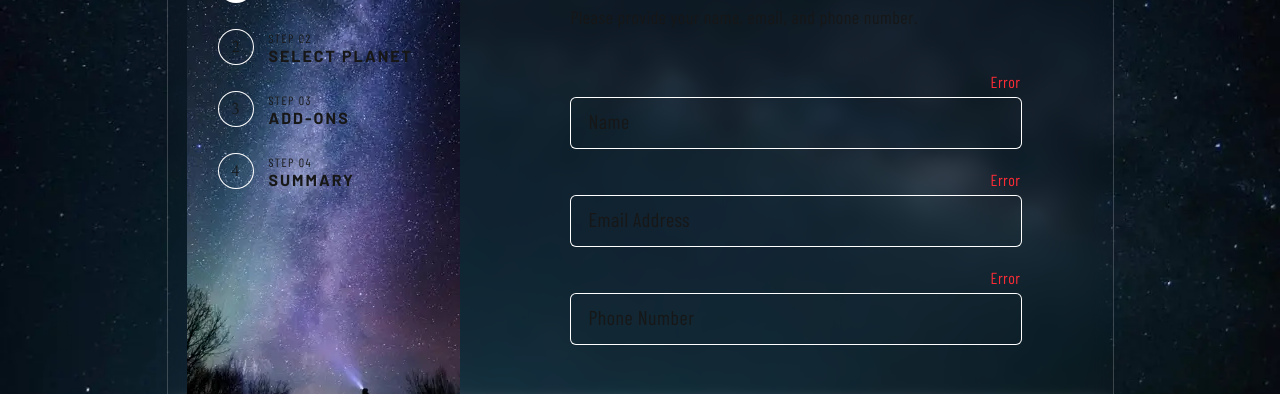
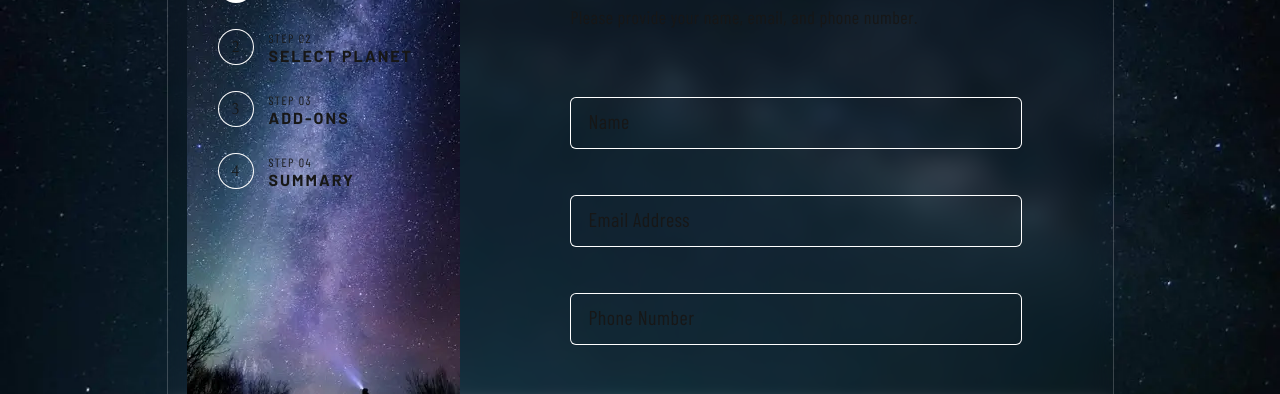
Before and after one commit to ozematt/Space-tourism_Next.js, a Next.js app: page /reserve/step01 in a window 1280 px wide. Shown: the part 390-784 px from the top of the page. Built offline with nearby package versions, Linux system fonts and the light colour scheme.

Commit message:
added schema

```diff
--- a/package.json
+++ b/package.json
@@ -12,7 +12,8 @@
     "framer-motion": "^12.5.0",
     "next": "15.2.2",
     "react": "^19.0.0",
-    "react-dom": "^19.0.0"
+    "react-dom": "^19.0.0",
+    "zod": "^3.24.2"
   },
   "devDependencies": {
     "@eslint/eslintrc": "^3",
--- /dev/null
+++ b/src/actions/action.ts
@@ -0,0 +1,42 @@
+"use server";
+
+import { State } from "@/components/Reservation";
+import { stepOneSchema } from "@/lib/schema";
+import { z } from "zod";
+
+export const formSubmit = async (
+  prevState: State,
+  formData: FormData,
+): Promise<State> => {
+  const step = formData.get("step")?.toString(); //
+
+  try {
+    if (step === "step01") {
+      const data = stepOneSchema.parse({
+        name: formData.get("name"),
+        email: formData.get("email"),
+        phone: formData.get("phone"),
+      });
+      return { name: data.name, email: data.email, phone: data.phone };
+    }
+    return {};
+    // if (step === "step02") {
+    //   return {
+    //     name: prevState?.name,
+    //     email: prevState?.email,
+    //     phone: prevState?.phone,
+    //   };
+    // }
+
+    // if (step === "step03") {
+    //   return {};
+    // }
+  } catch (error) {
+    if (error instanceof z.ZodError) {
+      const errors = error.flatten().fieldErrors;
+      return errors;
+    }
+
+    return { errors: { general: "Wystąpił nieoczekiwany błąd." } };
+  }
+};
--- /dev/null
+++ b/src/components/FormStepOne.tsx
@@ -0,0 +1,18 @@
+import { InputTextField } from ".";
+
+type FormStepOneProps = {
+  defaultValues?: string;
+  errors?: string;
+};
+
+const FormStepOne = ({ defaultValues, errors }: FormStepOneProps) => {
+  return (
+    <>
+      <InputTextField id="name" placeholder="Name" />
+      <InputTextField id="email" placeholder="Email Address" />
+      <InputTextField id="phone" placeholder="Phone Number" />
+    </>
+  );
+};
+
+export default FormStepOne;
--- a/src/components/InputTextField.tsx
+++ b/src/components/InputTextField.tsx
@@ -1,15 +1,24 @@
 type InputTextFieldProps = {
   id: string;
   placeholder: string;
+  value?: string;
+  error?: string;
 };
 
-const InputTextField = ({ id, placeholder }: InputTextFieldProps) => {
+const InputTextField = ({
+  id,
+  placeholder,
+  value,
+  error,
+}: InputTextFieldProps) => {
   return (
     <div className="relative">
       <input
         type="text"
         id={id}
+        name={id}
         placeholder={placeholder}
+        defaultValue={value}
         className="peer h-[50px] w-full rounded-[5px] pl-4 placeholder-transparent ring-1 ring-white focus:ring-2 focus:ring-white focus:outline-none"
       />
       <label
@@ -18,10 +27,11 @@ const InputTextField = ({ id, placeholder }: InputTextFieldProps) => {
       >
         {placeholder}
       </label>
-      {/* {error && */}
-      <p className="font-barlow-condensed absolute top-[-28px] right-0 text-base tracking-[.5px] text-red-500">
-        Error
-      </p>
+      {error && (
+        <p className="font-barlow-condensed absolute top-[-28px] right-0 text-base tracking-[.5px] text-red-500">
+          {error}
+        </p>
+      )}
     </div>
   );
 };
--- a/src/components/Reservation.tsx
+++ b/src/components/Reservation.tsx
@@ -1,4 +1,8 @@
-import { FormStepTitle, InputTextField, StepNav, StepNavItem } from ".";
+"use client";
+import Form from "next/form";
+import { FormStepOne, FormStepTitle, StepNav } from ".";
+import { useActionState } from "react";
+import { formSubmit } from "@/actions/action";
 
 export type StepNumbers = "step01" | "step02" | "step03" | "step04" | "step05";
 
@@ -6,25 +10,49 @@ export type ReservationProps = {
   step: StepNumbers;
 };
 
+export type State = {
+  name?: string;
+  email?: string;
+  phone?: string;
+  errors?: Record<string, string>;
+};
+
 const Reservation = ({ step }: ReservationProps) => {
+  const [state, formAction, isPending] = useActionState<State, FormData>(
+    formSubmit,
+    {} as State,
+  );
+  console.log(state);
+
   return (
     <div className="mx-auto mt-[100px] flex h-full max-h-[600px] w-full max-w-[945px] ring-1 ring-white/20 backdrop-blur-[10px]">
       <StepNav />
-      <div className="mx-auto w-full max-w-[450px] py-[54px]">
+      <Form
+        action={formAction}
+        className="mx-auto w-full max-w-[450px] py-[54px]"
+      >
         <FormStepTitle />
 
-        <div className="mt-[67px] space-y-12">
-          <InputTextField id="name" placeholder="Name" />
-          <InputTextField id="email" placeholder="Email Address" />
-          <InputTextField id="phone" placeholder="Phone Number" />
-        </div>
+        <input type="hidden" name="step" value={step} />
+
+        {step === "step01" && (
+          <div className="mt-[67px] space-y-12">
+            <FormStepOne
+            // defaultValues={} errors={}
+            />
+          </div>
+        )}
+
         <div className="flex w-full justify-end pt-[70px]">
           <div className="my-auto w-full border-t-1 border-white/50" />
-          <button className="font-barlow-condensed shrink-0 rounded-[5px] bg-white/90 px-4.5 py-2.5 text-xl font-bold tracking-[.5px] text-black uppercase ring-1">
+          <button
+            type="submit"
+            className="font-barlow-condensed shrink-0 rounded-[5px] bg-white/90 px-4.5 py-2.5 text-xl font-bold tracking-[.5px] text-black uppercase ring-1"
+          >
             next step
           </button>
         </div>
-      </div>
+      </Form>
     </div>
   );
 };
--- a/src/components/index.ts
+++ b/src/components/index.ts
@@ -22,6 +22,7 @@ export { default as InputTextField } from "./InputTextField";
 export { default as FormStepTitle } from "./FormStepTitle";
 export { default as StepNavItem } from "./StepNavItem";
 export { default as StepNav } from "./StepNav";
+export { default as FormStepOne } from "./FormStepOne";
 
 export type { DestinationProps, PlanetName } from "./Destination";
 export type { CrewMemberProps, CrewMemberName } from "./CrewMember";
--- /dev/null
+++ b/src/lib/schema.ts
@@ -0,0 +1,7 @@
+import { z } from "zod";
+
+export const stepOneSchema = z.object({
+  name: z.string().min(2, "Imię musi mieć przynajmniej 2 znaki"),
+  email: z.string().min(2, "Niepoprawny adres email"),
+  phone: z.string().min(2, "Musi zawierac przynajmniej 9 cyfr"),
+});
```
Also changed, not shown: 1 other file (tests, documents, lock files or other folders).
